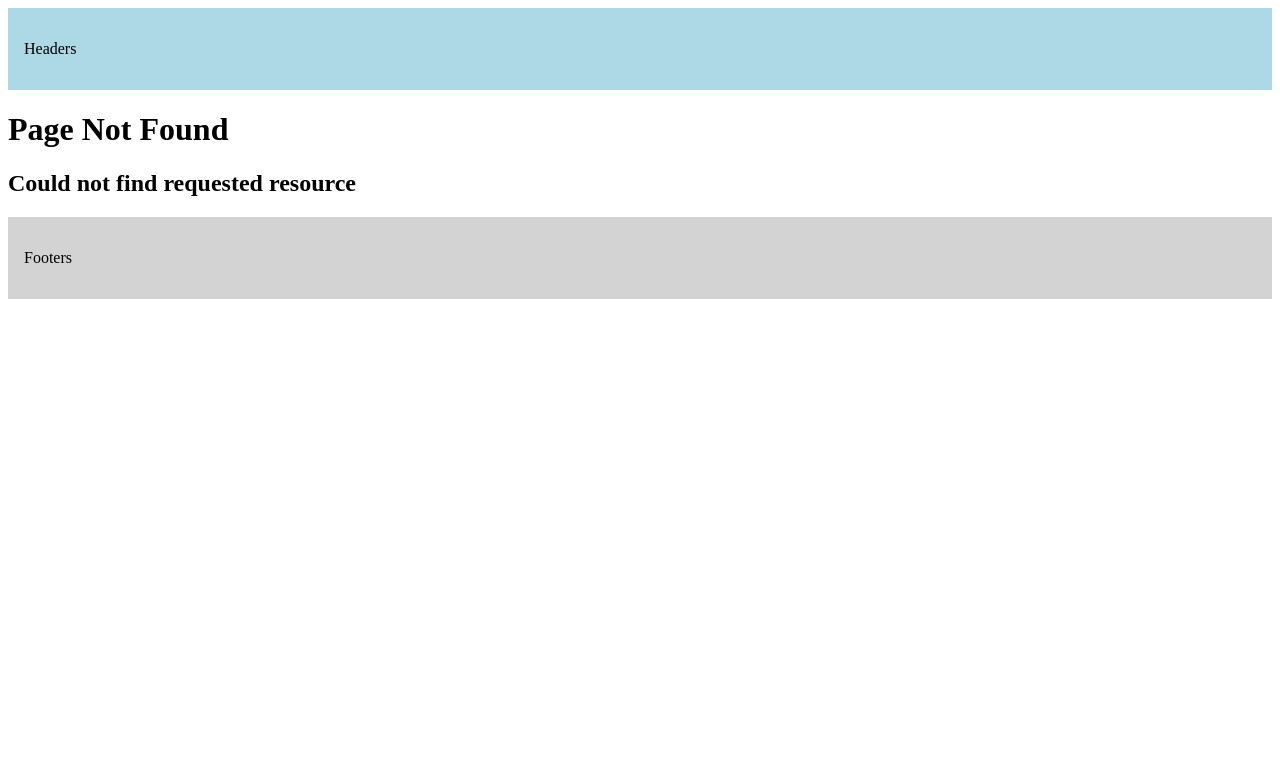
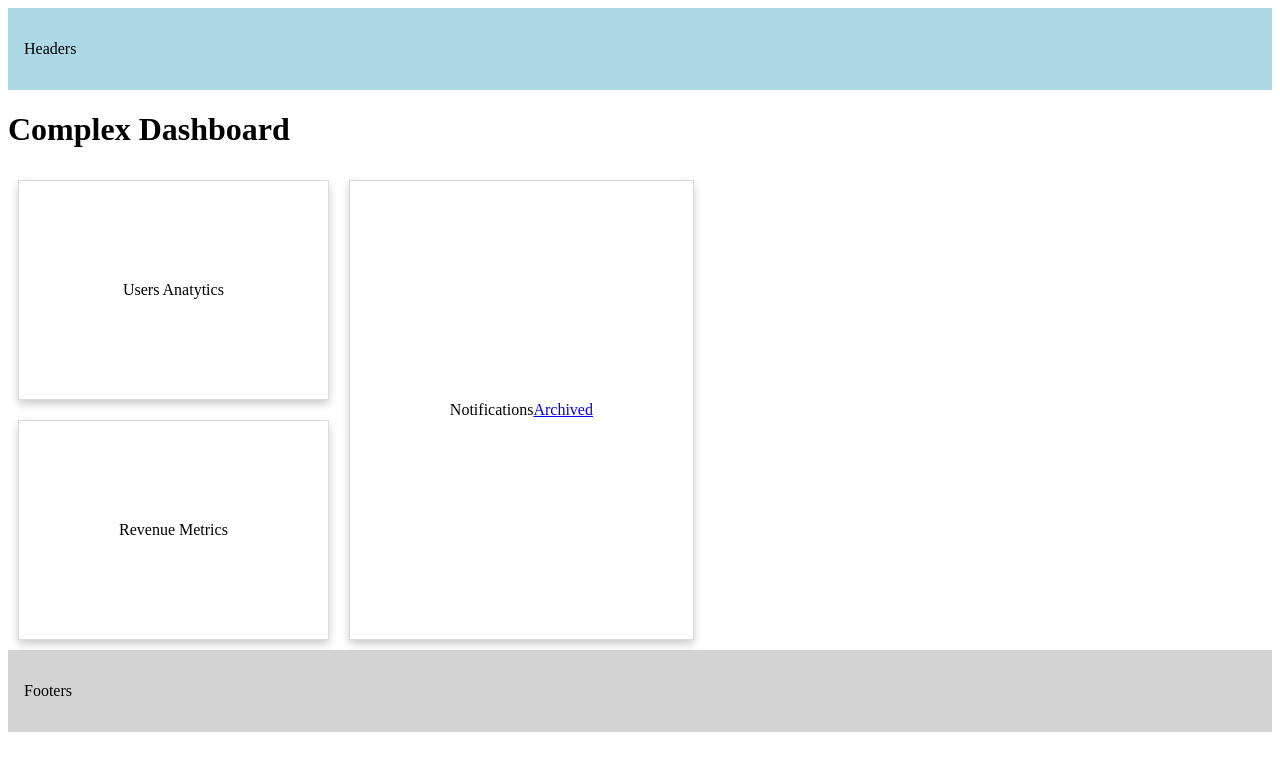
Before and after one commit to Charbel-R/My-app, a Next.js app: page /complex-dashboard in a window 1280 px wide. Before the commit this address had no page. Shown: the top 770 px of the page. Built offline with nearby package versions, Linux system fonts and the light colour scheme.

Commit message:
created layout and page for complex-dashboard

```diff
--- /dev/null
+++ b/src/app/complex-dashboard/layout.tsx
@@ -0,0 +1,31 @@
+export default function ComplexDashboardLayout ({
+  children,
+  users,
+  revenue,
+  login,
+  notifications,
+} : {
+  children: React.ReactNode;
+  users: React.ReactNode;
+  revenue: React.ReactNode;
+  notifications: React.ReactNode;
+  login: React.ReactNode;
+}) {
+
+  const isLoggedIn = true;
+
+  return isLoggedIn ? (
+    <div>
+      <div>{children}</div>
+      <div style={{ display: 'flex'}}>
+        <div style={{ display: 'flex', flexDirection: 'column' }}>
+          <div>{users}</div>
+          <div>{revenue}</div>
+        </div>
+        <div style={{ display: 'flex', flex: 1 }}>{notifications}</div>
+      </div>
+    </div>
+  ) : (
+    login
+  );
+}
--- /dev/null
+++ b/src/app/complex-dashboard/page.tsx
@@ -0,0 +1,6 @@
+
+export default function ComplexDashboard() {
+  return (
+    <h1>Complex Dashboard</h1>
+  )
+}
```
